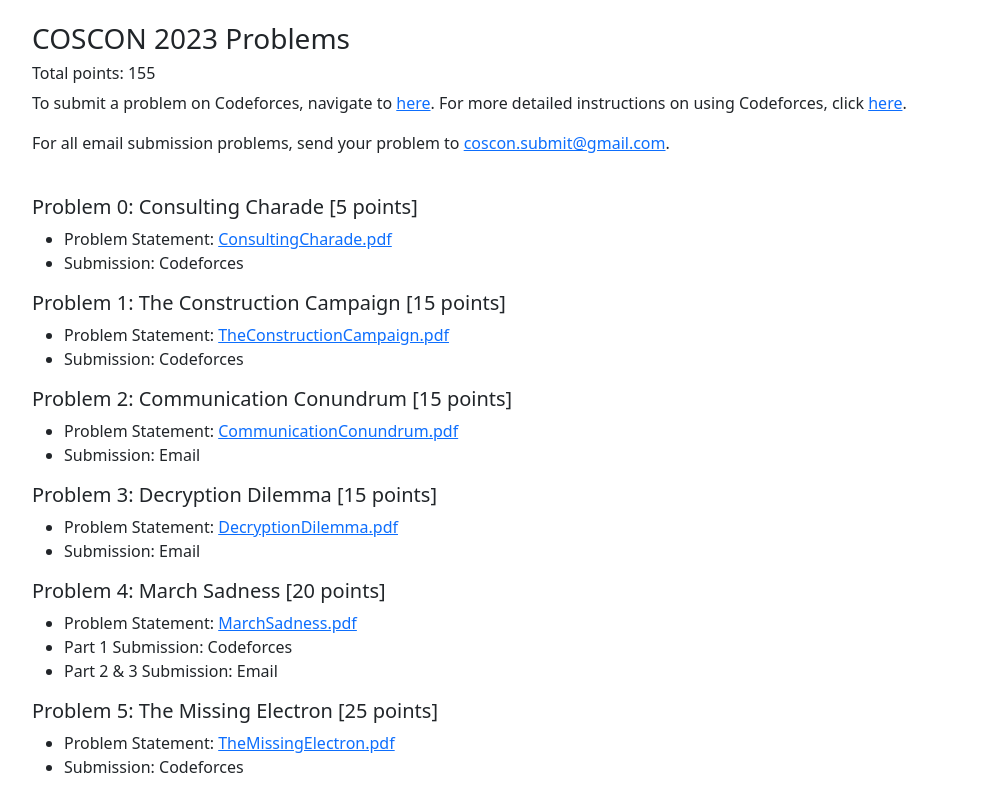
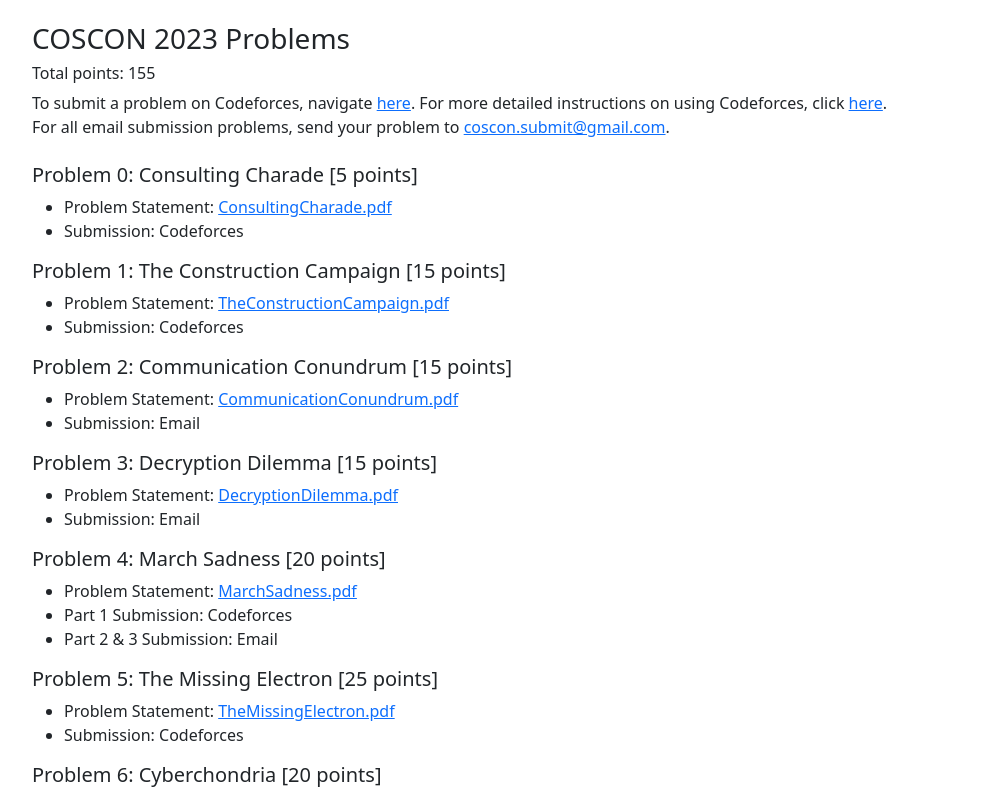
Before and after one commit to PrincetonACM/coscon2023, a plain HTML site: page problems.html in a window 1280 px wide. Shown: the part 824-1616 px from the top of the page, without its empty margins (96-1081 px from the left). Drawn offline with nearby package versions, Linux system fonts and the light colour scheme.

Commit message:
minor ui change

```diff
--- a/problems.html
+++ b/problems.html
@@ -48,10 +48,12 @@
 
     <h3>COSCON 2023 Problems</h3>
     <h6>Total points: 155</h6>
-    <p>To submit a problem on Codeforces, navigate to <a href="https://codeforces.com/group/bUW9rSzJeG/contests">here</a>.
-      For more detailed instructions on using Codeforces, click <a href="#codeforces">here</a>.</p>
-    <p>For all email submission problems, send your problem to <a href="mailto:coscon.submit@gmail.com">coscon.submit@gmail.com</a>.</p>
+    <span>To submit a problem on Codeforces, navigate <a href="https://codeforces.com/group/bUW9rSzJeG/contests">here</a>.
+      For more detailed instructions on using Codeforces, click <a href="#codeforces">here</a>.</span>
+    <br>
+    <span>For all email submission problems, send your problem to <a href="mailto:coscon.submit@gmail.com">coscon.submit@gmail.com</a>.</span>
 
+    <br>
     <br>
     <h5>Problem 0: Consulting Charade [5 points]</h5>
     <ul>
```
